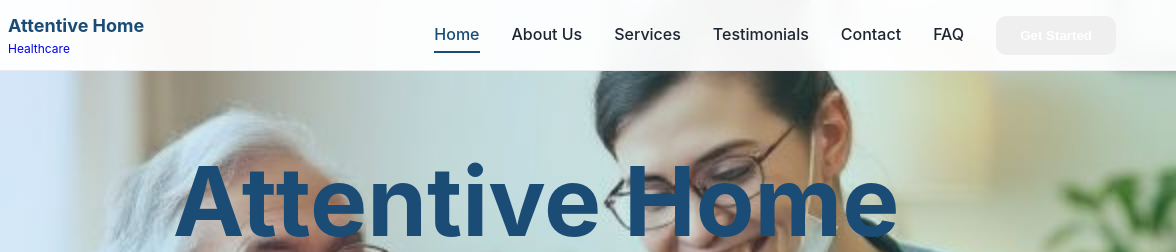
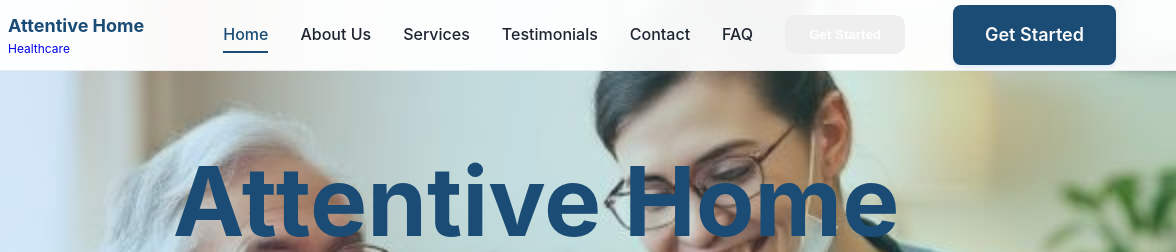
Before and after one commit to Zahra105/Attentive-Home-Healthcare, a plain HTML site: page index.html in a window 1280 px wide. Shown: the top 252 px of the page, 104-1280 px from the left. Drawn offline with Linux system fonts and the light colour scheme.

Commit message:
Update index.html

```diff
--- a/index.html
+++ b/index.html
@@ -29,6 +29,7 @@
                 <a href="contact.html" class="nav-link">Contact</a>
                 <a href="faqs.html" class="nav-link">FAQ</a>
                 <button class="nav-btn">Get Started</button>
+                <a href="contact.html" class="btn-hero">Get Started</a>
             </div>
 
             <div class="hamburger" id="hamburger">
```
